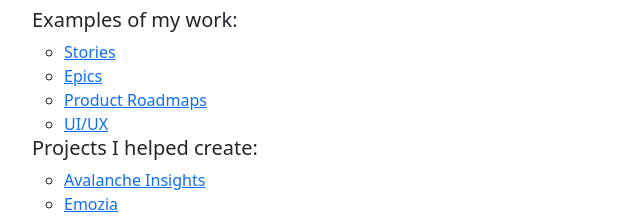
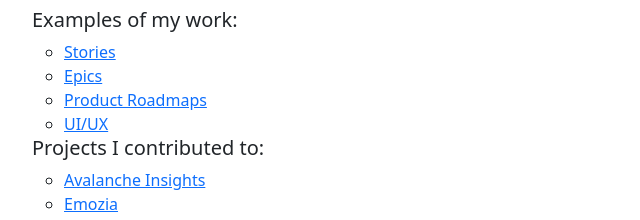
Before and after one commit to alekvuka/portfolio, a React (Create React App) app: page / in a window 1280 px wide. Shown: the top 220 px of the page, without its empty margins (0-640 px from the left). Built offline with nearby package versions, Linux system fonts and the light colour scheme.

Commit message:
files renambe to adhere to naming conventions

```diff
--- a/src/App.js
+++ b/src/App.js
@@ -30,7 +30,7 @@
           </ul>
 
 
-          <h5>Projects I helped create:</h5>
+          <h5>Projects I contributed to:</h5>
           <ul>
           <li>
           <Link to="/mywork">Avalanche Insights</Link>
```
Also changed, not shown: src/workExamples/Epics.js (added), src/workExamples/Roadmaps.js (added), src/workExamples/Stories.js (renamed from src/stories.js), src/workExamples/Ui.js (added).
